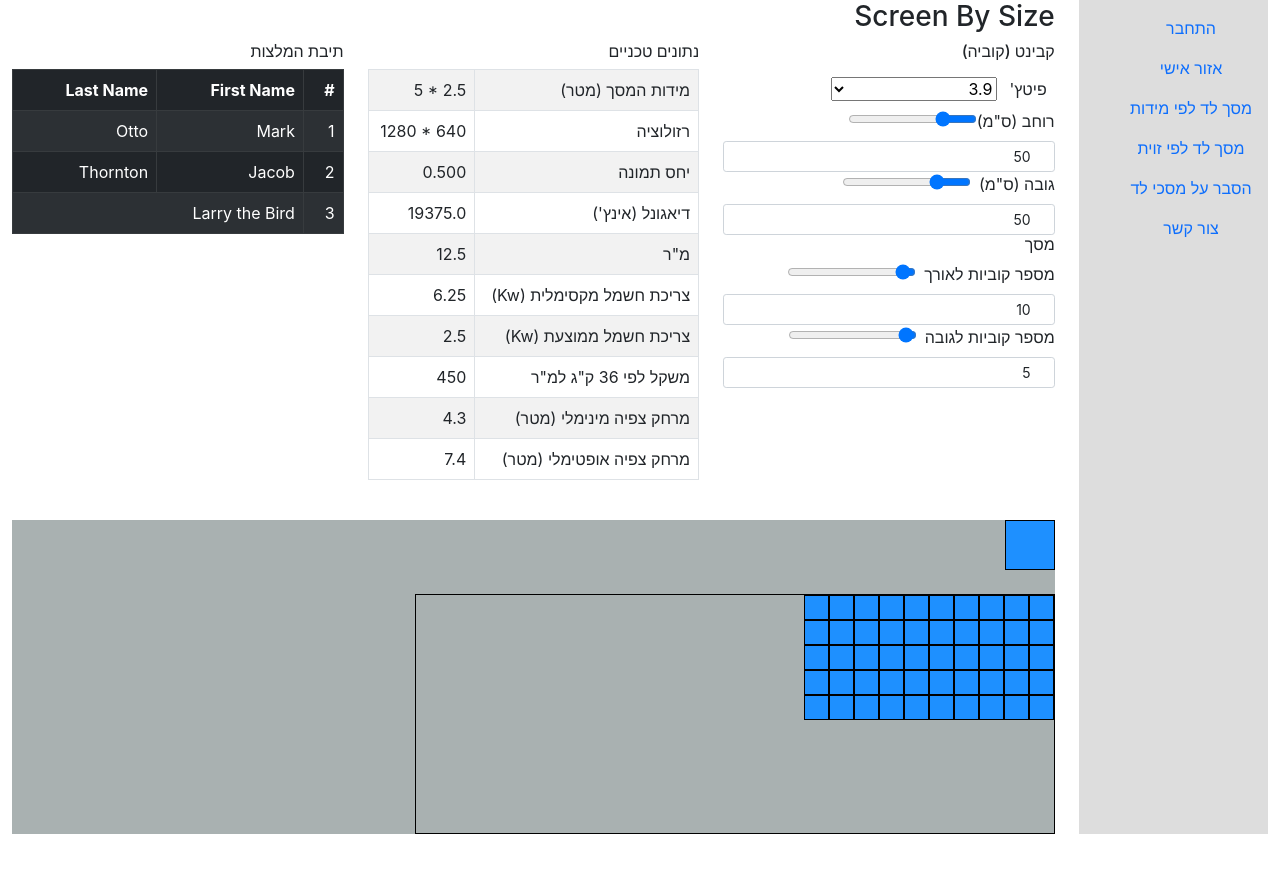
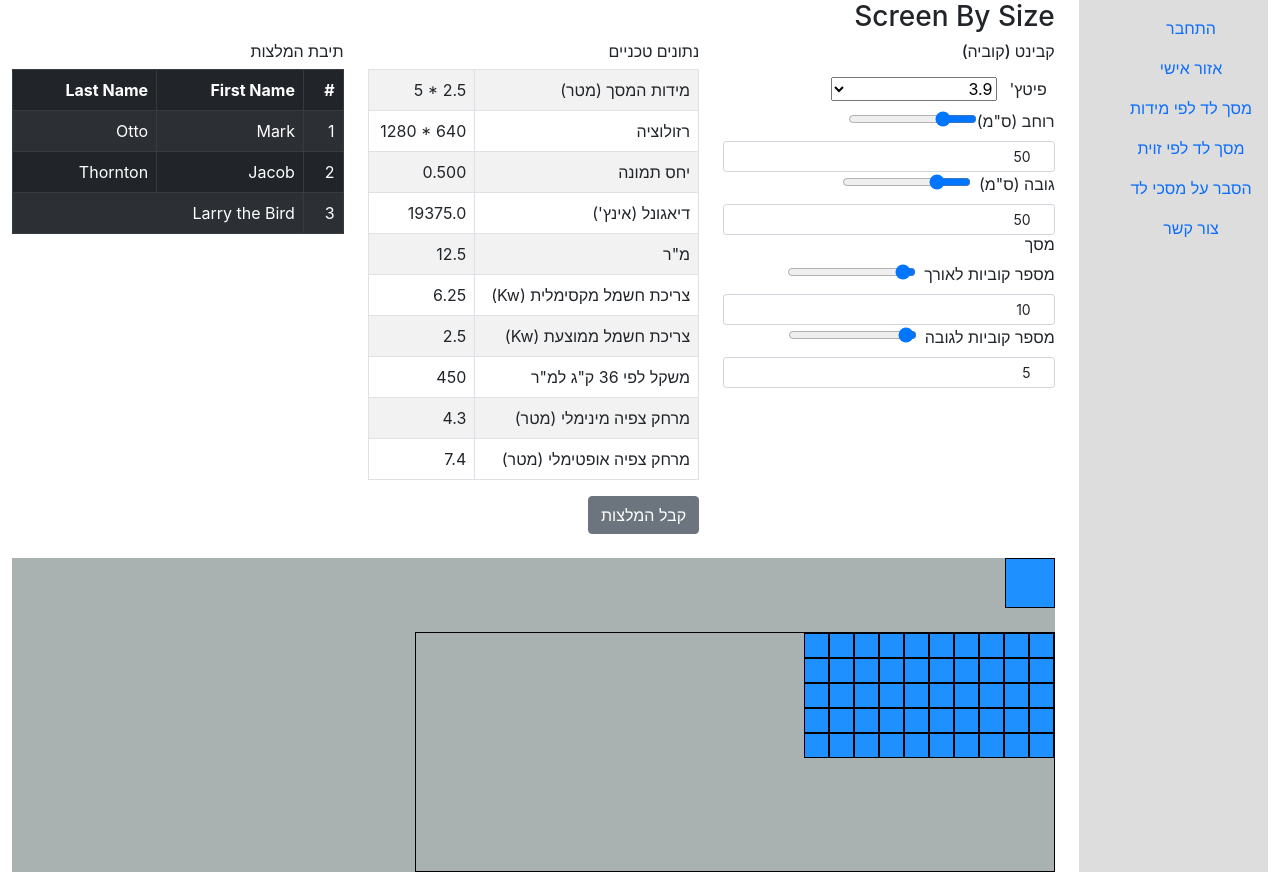
Before and after one commit to EliSheftolovich/Led-Screen-App, a React (Create React App) app: page /#/ScreenBySize in a window 1280 px wide. Before the commit the page ends 834 px from the top, so only its background shows below. Built offline with nearby package versions, Linux system fonts and the light colour scheme.

Commit message:
userResult calc rased to screenBySize

```diff
--- a/src/comp/common/UserResult.jsx
+++ b/src/comp/common/UserResult.jsx
@@ -5,28 +5,13 @@ class UserResult extends Component {
 
 
     render() {
-      const {cabinetsHor, cabinetsVer, cabinetHeight, cabinetWidth, cabinetPitch } = this.props;
 
-      const screenLength= cabinetsHor*cabinetWidth/100;
-      const screenHigth = cabinetsVer*cabinetHeight/100;
-      const screenSize = `${screenLength} * ${screenHigth}`;
-      const screenHorRes = screenLength * 1000 / cabinetPitch;
-      const screenVerRes = screenHigth * 1000 / cabinetPitch;
-      const screenResolution = `${screenHorRes} *  ${screenVerRes}`;
-      const screenRatio = screenHigth /screenLength;
-      const screenDiagonal = Math.pow((Math.pow((screenLength / 0.0254), 2) * Math.pow((screenHigth / 0.0254), 2)), 1/2);
-      const ScreenSqm = screenLength*screenHigth;
-      const screenMaxPowerCons = ScreenSqm * 500;
-      const screenAvPowerCons = ScreenSqm * 200;
-      const screenWeigth = ScreenSqm * 36;
-      const screenMinView = cabinetPitch * 1.1;
-      const screenOptView = cabinetPitch * 1.9;
-
-      const screenTechData = {screenLength, screenHigth, screenSize, screenHorRes, screenVerRes, screenResolution,
-        screenRatio, screenDiagonal, ScreenSqm, screenMaxPowerCons, screenAvPowerCons, screenWeigth, screenMinView, screenOptView}
+      const {screenLength, screenHigth, screenSize, screenHorRes, screenVerRes, screenResolution,
+        screenRatio, screenDiagonal, ScreenSqm, screenMaxPowerCons, screenAvPowerCons,
+         screenWeigth, screenMinView, screenOptView} = this.props.screenTechData
 
 
-      // console.log(screenDiagonal)
+      console.log(this.props.screenTechData)
 
       const resultsStyle = {
         direction: "ltr",
@@ -82,6 +67,8 @@ class UserResult extends Component {
 
   </tbody>
 </Table>
+<button className="btn btn-secondary"
+>קבל המלצות</button>
 </React.Fragment>
 
           );
--- a/src/pages/ScreenBySize.jsx
+++ b/src/pages/ScreenBySize.jsx
@@ -64,6 +64,28 @@ changeCabinetTo60 = (e) =>{
 }
 
   render() {
+    const {cabinetsHor, cabinetsVer, cabinetHeight, cabinetWidth, cabinetPitch } = this.state;
+
+    const screenLength= cabinetsHor*cabinetWidth/100;
+    const screenHigth = cabinetsVer*cabinetHeight/100;
+    const screenSize = `${screenLength} * ${screenHigth}`;
+    const screenHorRes = screenLength * 1000 / cabinetPitch;
+    const screenVerRes = screenHigth * 1000 / cabinetPitch;
+    const screenResolution = `${screenHorRes} *  ${screenVerRes}`;
+    const screenRatio = screenHigth /screenLength;
+    const screenDiagonal = Math.pow((Math.pow((screenLength / 0.0254), 2) * Math.pow((screenHigth / 0.0254), 2)), 1/2);
+    const ScreenSqm = screenLength*screenHigth;
+    const screenMaxPowerCons = ScreenSqm * 500;
+    const screenAvPowerCons = ScreenSqm * 200;
+    const screenWeigth = ScreenSqm * 36;
+    const screenMinView = cabinetPitch * 1.1;
+    const screenOptView = cabinetPitch * 1.9;
+
+    const screenTechData = {screenLength, screenHigth, screenSize, screenHorRes, screenVerRes, screenResolution,
+      screenRatio, screenDiagonal, ScreenSqm, screenMaxPowerCons, screenAvPowerCons, screenWeigth, screenMinView, screenOptView}
+
+
+
     return (
     <div>
       <h3>Screen By Size</h3>
@@ -86,6 +108,7 @@ changeCabinetTo60 = (e) =>{
 
         <Col>
         <UserResult
+        screenTechData={screenTechData}
          cabinetWidth={this.state.cabinetWidth}
          cabinetHeight={this.state.cabinetHeight}
          cabinetsHor={this.state.cabinetsHor}
```
Also changed, not shown: 1 other file (tests, documents, lock files or other folders).
